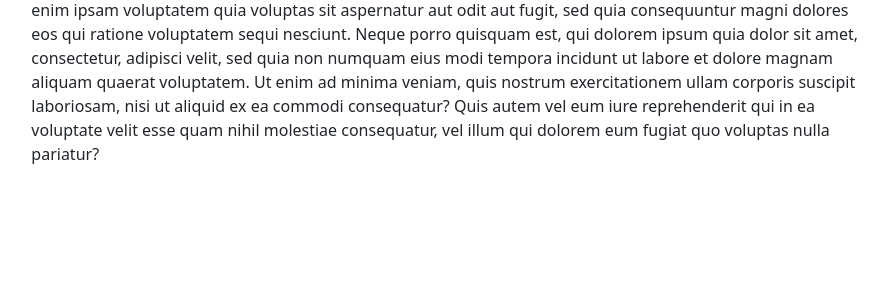
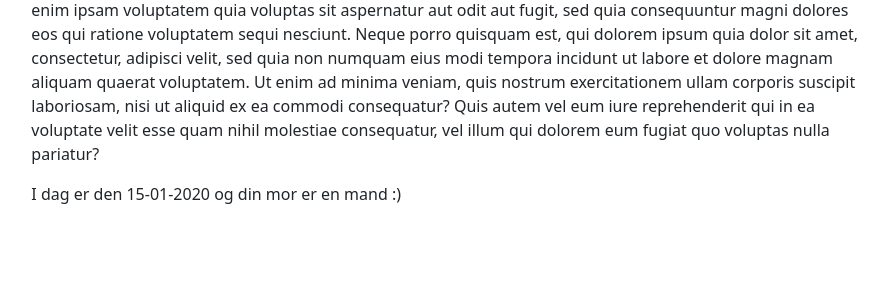
Before and after one commit to LuckyLuk546/Svendeprojekt, a Flask app: template templates/index.html in a window 1280 px wide. Shown: the part 322-622 px from the top of the page, without its empty margins (186-1074 px from the left). Run offline with Flask 2, Linux system fonts and the light colour scheme; the template is opened without the code that fills it: most values are stand-ins (such as "Sample title", 1, 10 or a date in 2020).

Commit message:
smoll change

```diff
--- a/templates/index.html
+++ b/templates/index.html
@@ -14,5 +14,8 @@
     <p>
         Sed ut perspiciatis unde omnis iste natus error sit voluptatem accusantium doloremque laudantium, totam rem aperiam, eaque ipsa quae ab illo inventore veritatis et quasi architecto beatae vitae dicta sunt explicabo. Nemo enim ipsam voluptatem quia voluptas sit aspernatur aut odit aut fugit, sed quia consequuntur magni dolores eos qui ratione voluptatem sequi nesciunt. Neque porro quisquam est, qui dolorem ipsum quia dolor sit amet, consectetur, adipisci velit, sed quia non numquam eius modi tempora incidunt ut labore et dolore magnam aliquam quaerat voluptatem. Ut enim ad minima veniam, quis nostrum exercitationem ullam corporis suscipit laboriosam, nisi ut aliquid ex ea commodi consequatur? Quis autem vel eum iure reprehenderit qui in ea voluptate velit esse quam nihil molestiae consequatur, vel illum qui dolorem eum fugiat quo voluptas nulla pariatur?
     </p>
+    <p>
+        I dag er den {{ today.strftime('%d-%m-%Y') }} og din mor er en mand :)
+    </p>
 </section>
 {% endblock %}
```
